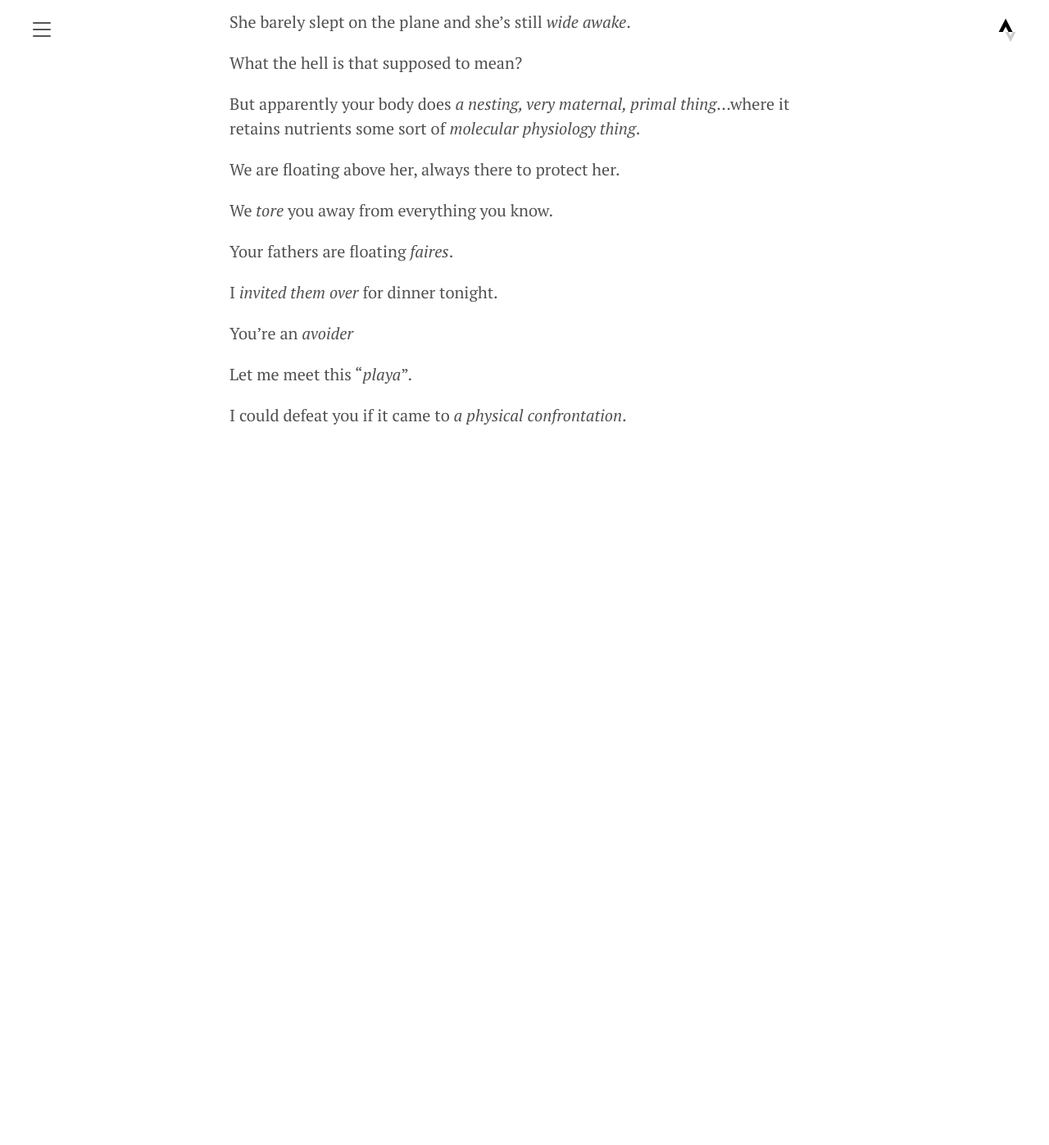
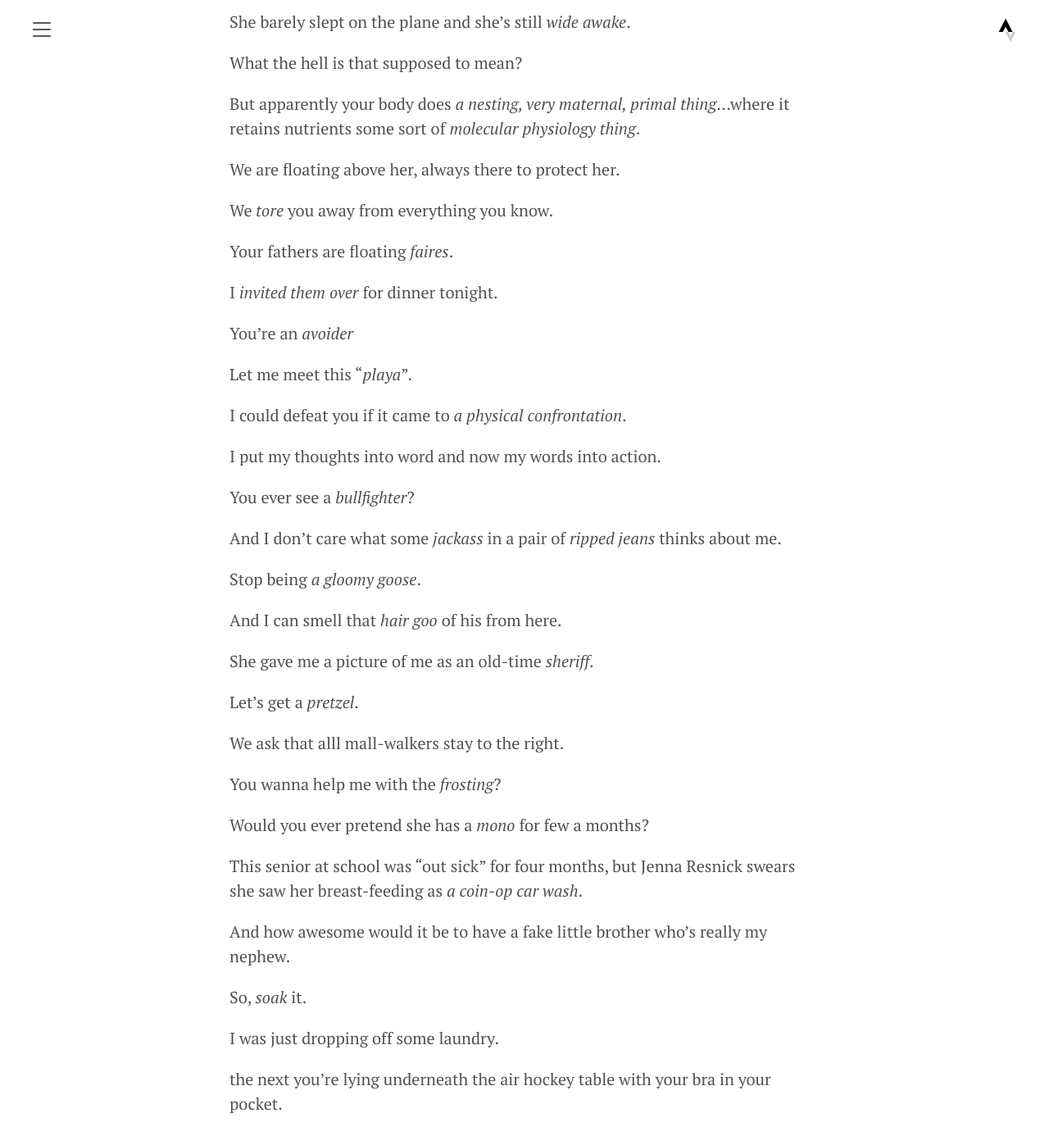
Before and after one commit to yoncise/yoncise.github.io, a Jekyll site: the page built from logs/_posts/2023/2023-12-12-149999271.md, in a window 1280 px wide and 1400 px high, scrolled down 1530 px. Shown: the top 1397 px of the window at 82% size. Built offline with Jekyll 4.4.1, drawn with Linux system fonts in a browser that asks for light colours; before the commit the page ends 2132 px from its top, so only the background shows below that.

Commit message:
语雀同步 Modern Family S01E01

```diff
--- a/logs/_posts/2023/2023-12-12-149999271.md
+++ b/logs/_posts/2023/2023-12-12-149999271.md
@@ -71,3 +71,33 @@ You're an _avoider_
 Let me meet this "_playa_".
 
 I could defeat you if it came to _a physical confrontation_.
+
+I put my thoughts into word and now my words into action.
+
+You ever see a _bullfighter_?
+
+And I don't care what some _jackass_ in a pair of _ripped jeans_ thinks about me.
+
+Stop being _a gloomy goose_.
+
+And I can smell that _hair goo_ of his from here.
+
+She gave me a picture of me as an old-time _sheriff_.
+
+Let's get a _pretzel_.
+
+We ask that alll mall-walkers stay to the right.
+
+You wanna help me with the _frosting_?
+
+Would you ever pretend she has a _mono_ for few a months?
+
+This senior at school was "out sick" for four months, but Jenna Resnick swears she saw her breast-feeding as _a coin-op car wash_.
+
+And how awesome would it be to have a fake little brother who's really my nephew.
+
+So, _soak_ it.
+
+I was just dropping off some laundry.
+
+the next you're lying underneath the air hockey table with your bra in your pocket.
```
